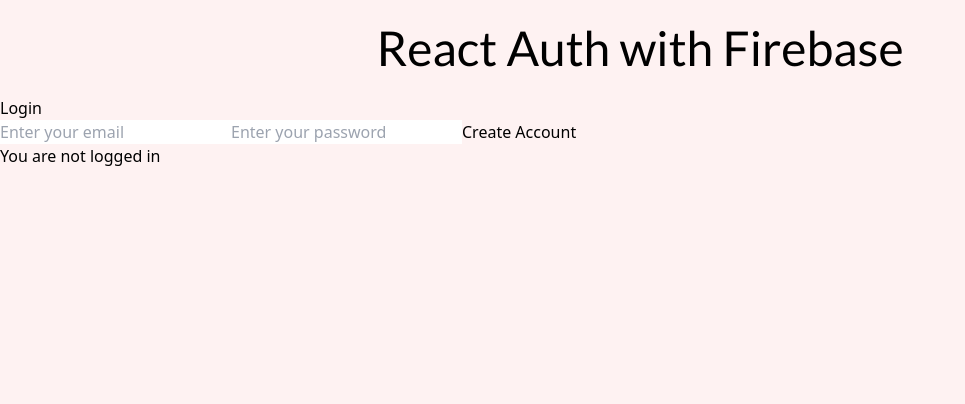
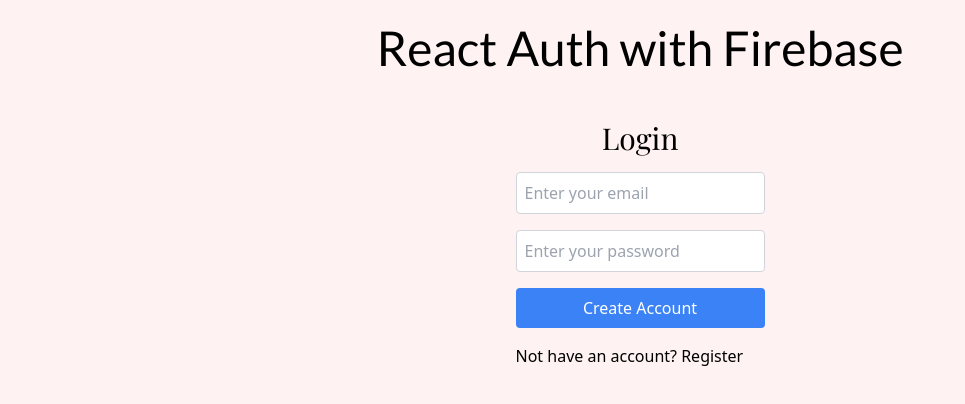
Before and after one commit to hardikpatel2906/react-firebase, a React (Create React App) app: page /login in a window 1280 px wide. Shown: the top 404 px of the page, without its empty margins (0-965 px from the left). Built offline with nearby package versions, Linux system fonts and the light colour scheme; no server answers; a web font is replaced by a local one.

Commit message:
Change in Login Page

```diff
--- a/src/components/Login.jsx
+++ b/src/components/Login.jsx
@@ -1,6 +1,7 @@
 import { useEffect, useState } from "react";
 import { auth } from "../firbase-config";
 import { signInWithEmailAndPassword, signOut } from "firebase/auth";
+import { Link } from "react-router-dom";
 
 const Login = () => {
 
@@ -41,14 +42,30 @@
     }
 
     return (
-        <div>
-            <form onSubmit={login}>
-                <h1>Login</h1>
-                <input type="email" placeholder="Enter your email" onChange={(e) => { setEmail(e.target.value) }} />
-                <input type="password" placeholder="Enter your password" onChange={(e) => { setPassword(e.target.value) }} />
-                <button type="submit">Create Account</button>
+        <div className="flex justify-center">
+            <form className="flex flex-col space-y-4 p-6" onSubmit={login}>
+                <h1 className="text-3xl text-center font-playfair">Login</h1>
+                <input
+                    className="p-2 border border-gray-300 rounded"
+                    type="email"
+                    placeholder="Enter your email"
+                    onChange={(e) => { setEmail(e.target.value) }}
+                />
+                <input
+                    className="p-2 border border-gray-300 rounded"
+                    type="password"
+                    placeholder="Enter your password"
+                    onChange={(e) => { setPassword(e.target.value) }}
+                />
+                <button
+                    className="p-2 bg-blue-500 text-white rounded hover:bg-blue-600"
+                    type="submit"
+                >
+                    Create Account
+                </button>
+                <p>Not have an account? <Link to="/">Register</Link></p>
             </form>
-            {user ? (
+            {/* {user ? (
                 <div>
                     <p>Welcome {user.email}</p>
                     <button onClick={logout}>Logout</button>
@@ -57,7 +74,7 @@
                 <div>
                     <p>You are not logged in</p>
                 </div>
-            )}
+            )} */}
         </div>
     )
 };
```
